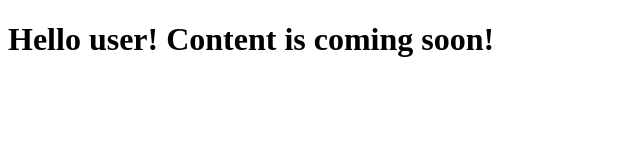
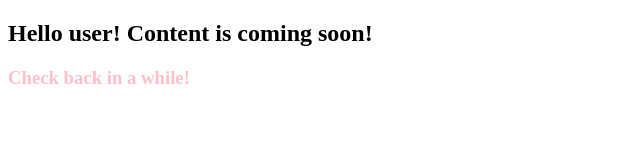
Before and after one commit to sofiakatzman/Cocktail-Finder, a plain HTML site: page index.html in a window 1280 px wide. Shown: the whole page, without its empty margins (0-640 px from the left). Drawn offline with Linux system fonts and the light colour scheme.

Commit message:
Added css style sheet- connected and tested

```diff
--- a/index.html
+++ b/index.html
@@ -1,10 +1,14 @@
 <!DOCTYPE html>
 <html lang = "en">
     <head>
+    <link href="stylesheet.css" rel="stylesheet">
+
         <title>Cocktail Recipie Finder</title>
         <body>
-            <h1> Hello user! Content is coming soon!</h1>
+            <h2> Hello user! Content is coming soon!</h2>
+            <h3> Check back in a while!</h3>
         </body>
         <script src="./index.js"></script>
+
     </head>
 </html>
--- /dev/null
+++ b/stylesheet.css
@@ -0,0 +1,3 @@
+h3 {
+ color: pink;
+}
```
Also changed, not shown: 1 other file.
